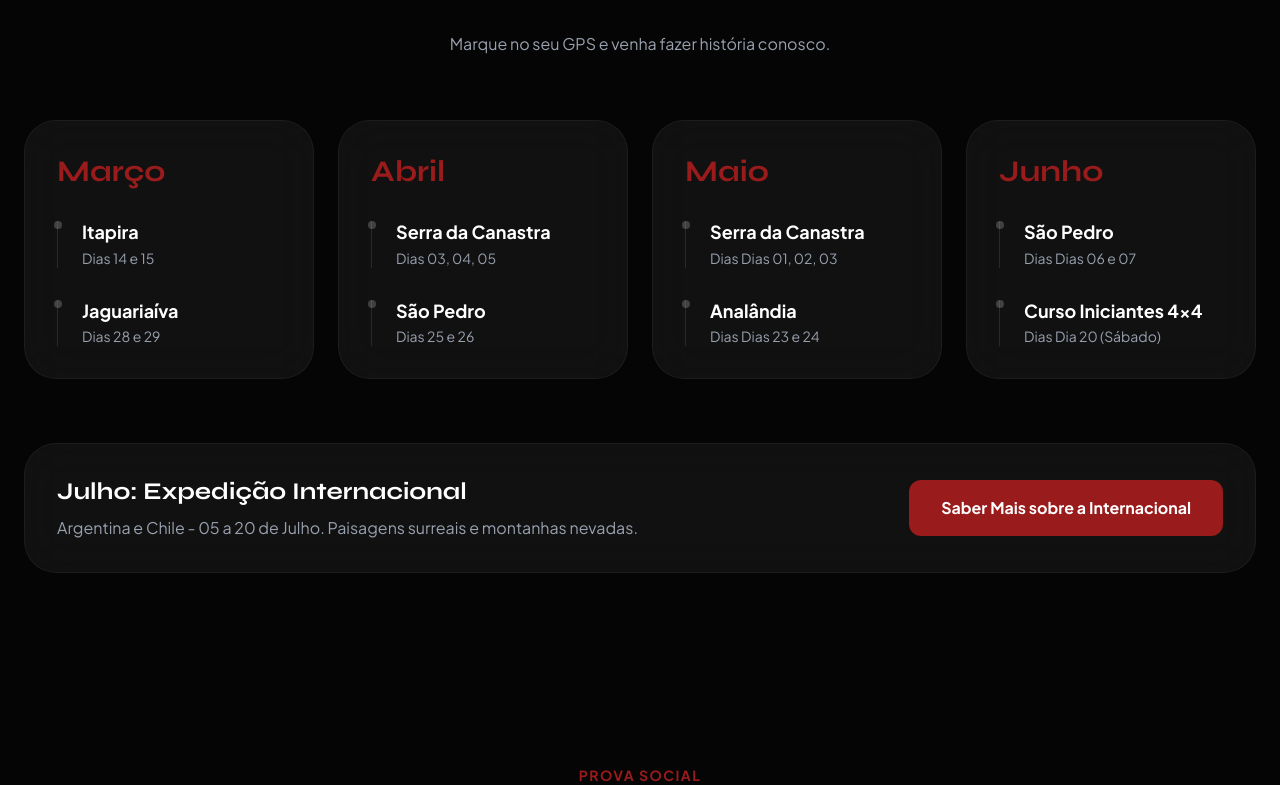
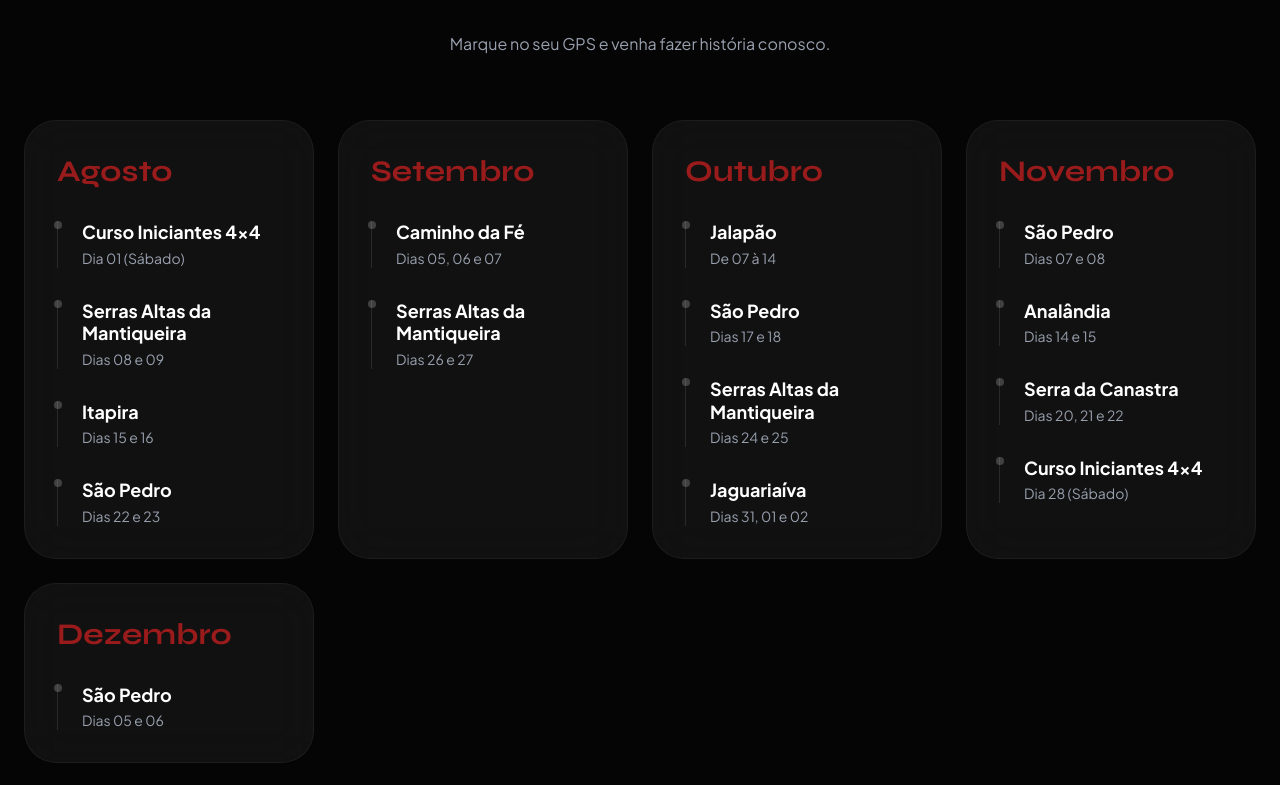
Before and after one commit to munizemsof24/A-o-e-Tra-o---Site, a React (Vite) app: page / in a window 1280 px wide. Shown: the part 4135-4920 px from the top of the page. Built offline with nearby package versions, Linux system fonts and the light colour scheme; the HTML template or start-up script is replaced by a standard one.

Commit message:
feat: update expedition calendar and product imagery
Refreshed the calendar schedule for upcoming expeditions and updated the bandana product image URL to improve display consistency.

```diff
--- a/fetch_single.cjs
+++ b/fetch_single.cjs
@@ -1 +1 @@
-const https = require('https'); https.get('https://ibb.co/jvSGC8Lb', (res) => { let data = ''; res.on('data', d => data += d); res.on('end', () => { const matches = data.match(/https:\/\/i\.ibb\.co\/[^\"'\\[<]+\.(jpg|jpeg|png|avif|webp)/); console.log(matches ? matches[0] : 'not found'); }) });
+const https = require('https'); https.get('https://ibb.co/WNHLdPdd', (res) => { let data = ''; res.on('data', d => data += d); res.on('end', () => { const matches = data.match(/https:\/\/i\.ibb\.co\/[^\"'\\[<]+\.(jpg|jpeg|png|avif|webp)/); console.log(matches ? matches[0] : 'not found'); }) });
--- a/src/components/CalendarSection.tsx
+++ b/src/components/CalendarSection.tsx
@@ -19,7 +19,7 @@ const CalendarSection: React.FC = () => {
                 <div key={eIdx} className="relative pl-6 border-l border-white/10 group-hover:border-accent/30 transition-colors">
                   <div className="absolute top-0 left-[-4px] w-2 h-2 rounded-full bg-white/20 group-hover:bg-accent transition-colors" />
                   <p className="text-white font-bold text-lg leading-tight mb-1">{event.location}</p>
-                  <p className="text-gray-400 text-sm">Dias {event.dates}</p>
+                  <p className="text-gray-400 text-sm">{event.dates}</p>
                 </div>
               ))}
             </div>
--- a/src/constants.tsx
+++ b/src/constants.tsx
@@ -147,7 +147,7 @@ export const PRODUCTS: Product[] = [
   { id: "1", name: "Camiseta Oficial 2026", price: "R$ 80,00", image: "https://i.ibb.co/24fcfZp/Gemini-Generated-Image-6k5vmf6k5vmf6k5v.png", category: "Vestuário", link: "https://wa.me/5519971475706" },
   { id: "2", name: "Boné Ação e Tração", price: "R$ 50,00", image: "https://i.ibb.co/BV8fxv8m/Gemini-Generated-Image-yal8vkyal8vkyal8.png", category: "Acessórios", link: "https://wa.me/5519971475706" },
   { id: "3", name: "Nécessaire", price: "R$ 50,00", image: "https://i.ibb.co/jkW7ZSpD/Gemini-Generated-Image-sg7zjwsg7zjwsg7z.png", category: "Equipamentos", link: "https://wa.me/5519971475706" },
-  { id: "4", name: "Bandana Ação e Tração", price: "R$ 30,00", image: "https://i.ibb.co/bRGvtqjG/IMG-7811.jpg", category: "Segurança", link: "https://wa.me/5519971475706" },
+  { id: "4", name: "Bandana Ação e Tração", price: "R$ 30,00", image: "https://i.ibb.co/Gfdq1t11/Gemini-Generated-Image.png", category: "Segurança", link: "https://wa.me/5519971475706" },
 ];
 
 export const PARTNER_DETAILS: PartnerDetail[] = [
@@ -179,31 +179,43 @@ export const PARTNER_DETAILS: PartnerDetail[] = [
 
 export const CALENDAR: CalendarEvent[] = [
   {
-    month: "Março",
+    month: "Agosto",
     events: [
-      { location: "Itapira", dates: "14 e 15" },
-      { location: "Jaguariaíva", dates: "28 e 29" }
+      { location: "Curso Iniciantes 4x4", dates: "Dia 01 (Sábado)" },
+      { location: "Serras Altas da Mantiqueira", dates: "Dias 08 e 09" },
+      { location: "Itapira", dates: "Dias 15 e 16" },
+      { location: "São Pedro", dates: "Dias 22 e 23" }
     ]
   },
   {
-    month: "Abril",
+    month: "Setembro",
     events: [
-      { location: "Serra da Canastra", dates: "03, 04, 05" },
-      { location: "São Pedro", dates: "25 e 26" }
+      { location: "Caminho da Fé", dates: "Dias 05, 06 e 07" },
+      { location: "Serras Altas da Mantiqueira", dates: "Dias 26 e 27" }
     ]
   },
   {
-    month: "Maio",
+    month: "Outubro",
     events: [
-      { location: "Serra da Canastra", dates: "Dias 01, 02, 03" },
-      { location: "Analândia", dates: "Dias 23 e 24" }
+      { location: "Jalapão", dates: "De 07 à 14" },
+      { location: "São Pedro", dates: "Dias 17 e 18" },
+      { location: "Serras Altas da Mantiqueira", dates: "Dias 24 e 25" },
+      { location: "Jaguariaíva", dates: "Dias 31, 01 e 02" }
     ]
   },
   {
-    month: "Junho",
+    month: "Novembro",
     events: [
-      { location: "São Pedro", dates: "Dias 06 e 07" },
-      { location: "Curso Iniciantes 4x4", dates: "Dia 20 (Sábado)" }
+      { location: "São Pedro", dates: "Dias 07 e 08" },
+      { location: "Analândia", dates: "Dias 14 e 15" },
+      { location: "Serra da Canastra", dates: "Dias 20, 21 e 22" },
+      { location: "Curso Iniciantes 4x4", dates: "Dia 28 (Sábado)" }
+    ]
+  },
+  {
+    month: "Dezembro",
+    events: [
+      { location: "São Pedro", dates: "Dias 05 e 06" }
     ]
   }
 ];
```
